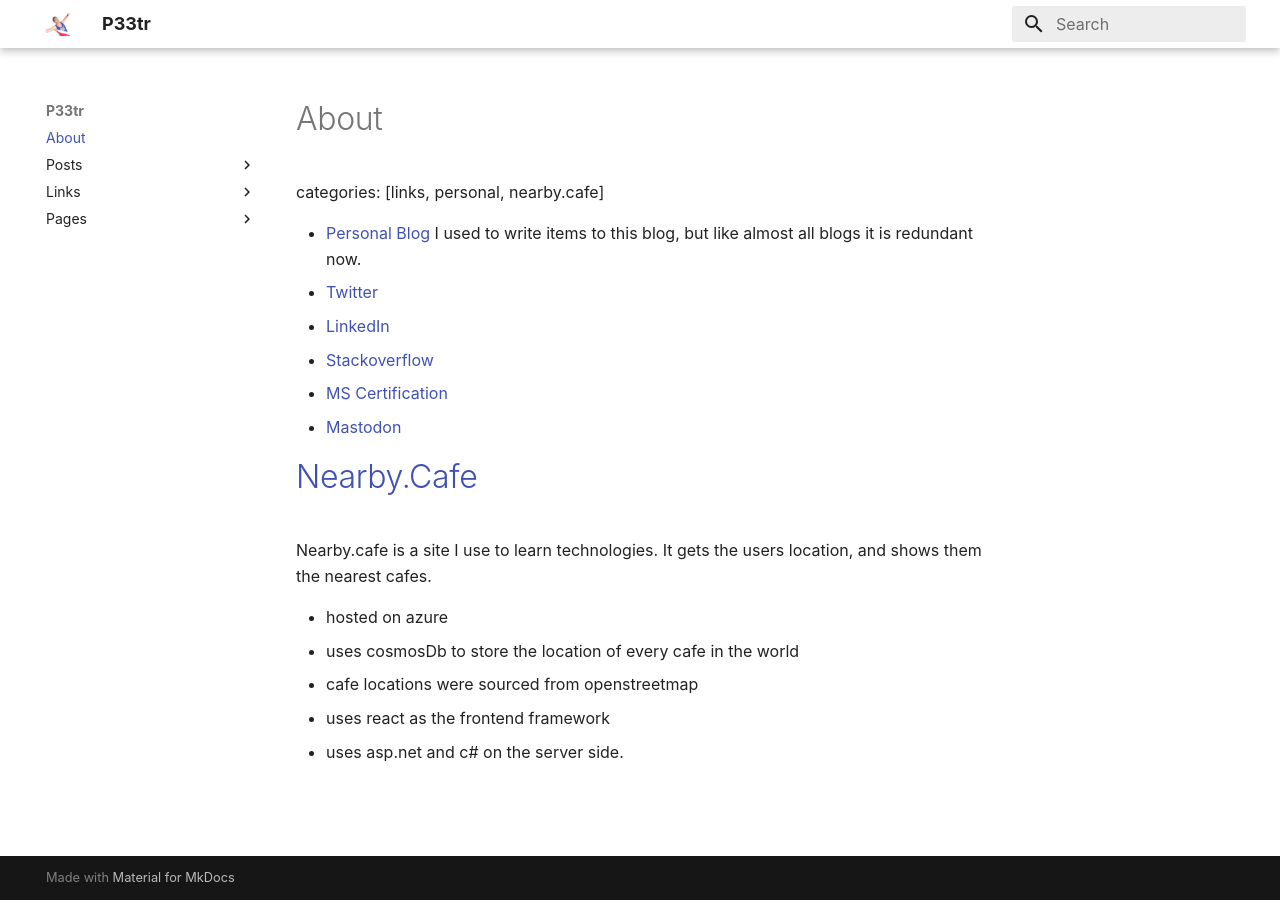
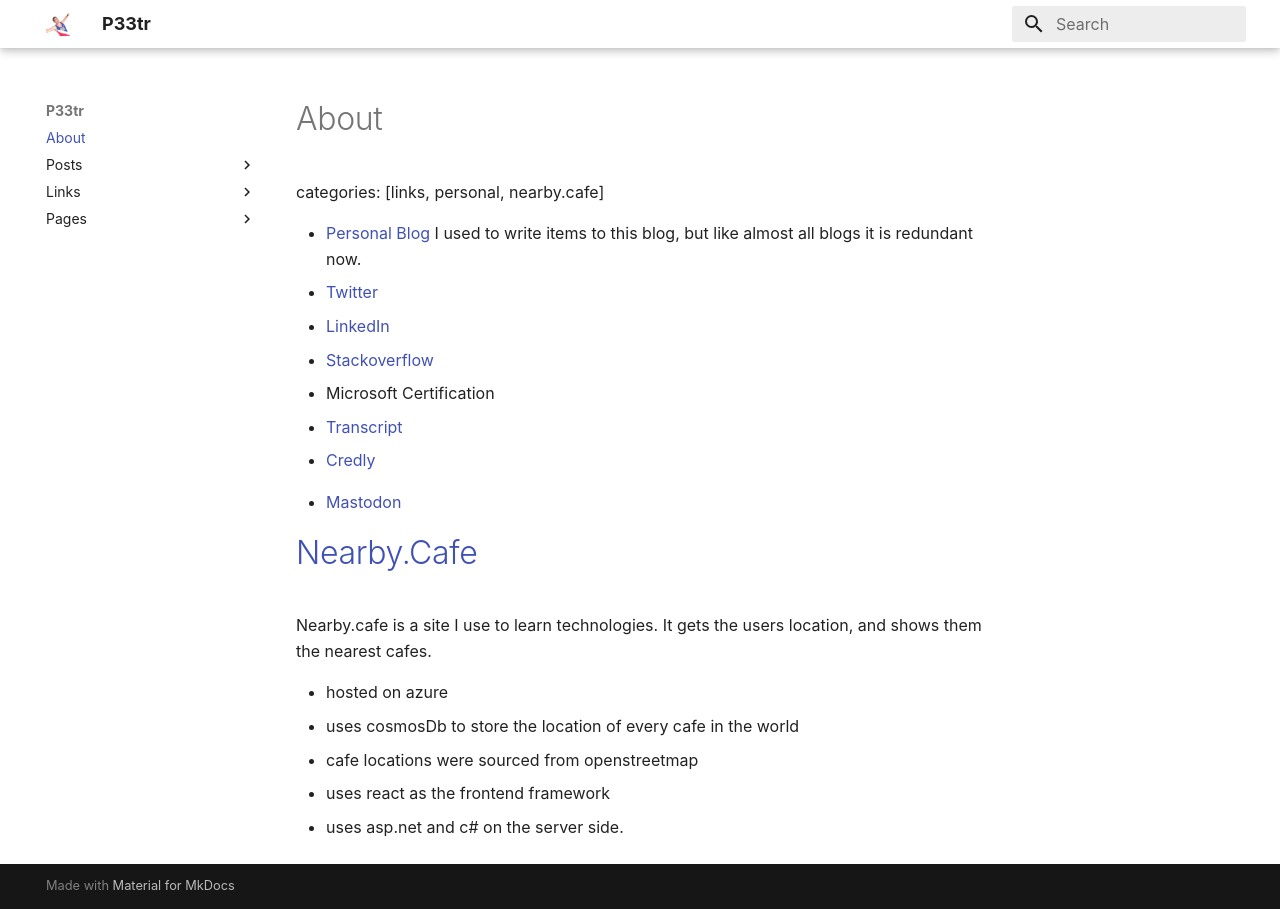
Before and after one commit to petermarshall/p33tr.github.io, an MkDocs documentation site: the page built from docs/index.md, in a window 1280 px wide. Built offline with MkDocs 1.6.1 and Material for MkDocs 9.7.7, drawn with Linux system fonts in a browser that asks for light colours; some web fonts are replaced; a script that is not in the unit is left out.

Commit message:
added badge

```diff
--- a/docs/index.md
+++ b/docs/index.md
@@ -8,7 +8,10 @@
 *   [Twitter](https://twitter.com/petermarshall)
 *   [LinkedIn](https://linkedin.com/in/thebestdevyouwilleverfind)
 *   [Stackoverflow](https://stackoverflow.com/users/4692/peter-marshall)
-*   [MS Certification](http://www.mycertprofile.com/Profile/9843288887)
+*   Microsoft Certification
+*       [Transcript](https://learn.microsoft.com/en-us/users/p33tr/transcript/7ozggi3xg8q5qyo)
+*       [Credly](https://www.credly.com/badges/ed74b600-338a-498f-818d-b5b43fceecae)
+<div data-iframe-width="150" data-iframe-height="270" data-share-badge-id="ed74b600-338a-498f-818d-b5b43fceecae" data-share-badge-host="https://www.credly.com"></div><script type="text/javascript" async src="//cdn.credly.com/assets/utilities/embed.js"></script>
 *   <a rel="me" href="https://toot.cat/@P33tr">Mastodon</a>
 
 # [Nearby.Cafe](http://nearby.cafe) #
```
